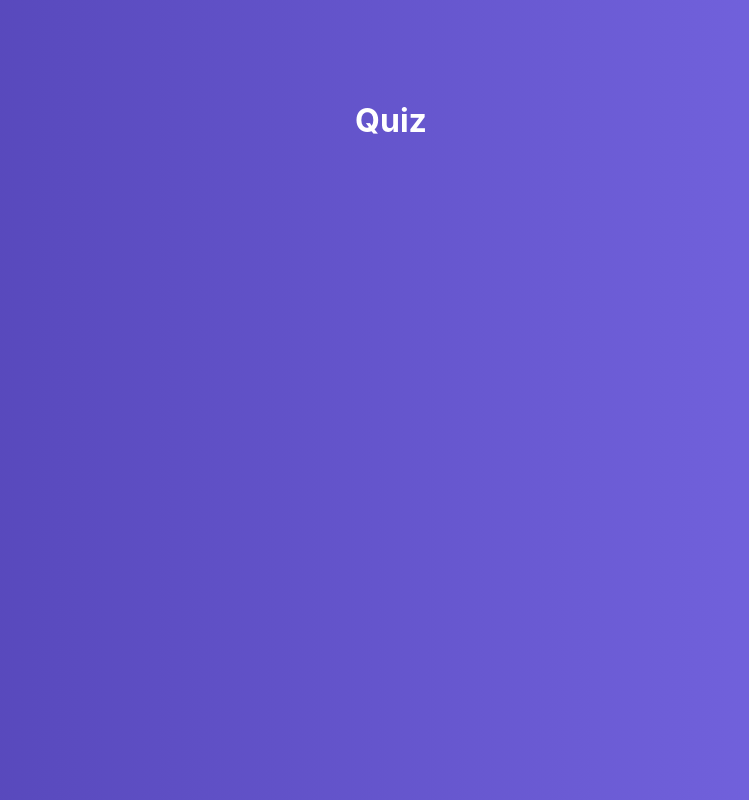
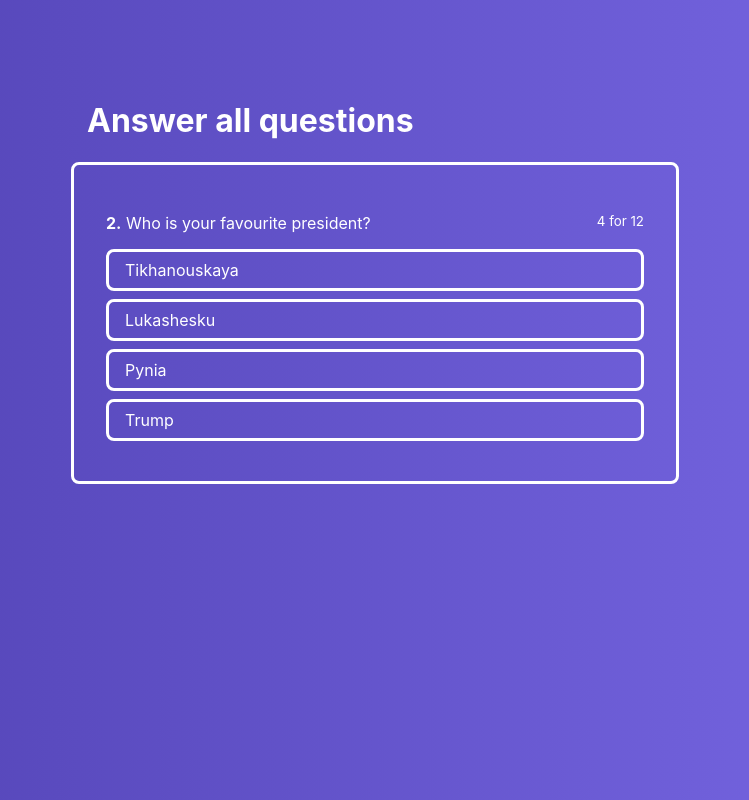
Before and after one commit to fragaLY/react-training-practice, a React (Create React App) app: page / in a window 1280 px wide. Shown: the whole page, without its empty margins (265-1014 px from the left). Built offline with nearby package versions, Linux system fonts and the light colour scheme.

Commit message:
Quiz implementation

```diff
--- a/src/components/ActiveQuiz/ActiveQuiz.js
+++ b/src/components/ActiveQuiz/ActiveQuiz.js
@@ -1,9 +1,21 @@
 import React from 'react'
-import classes from './ActiveQuiz.module.css'
+import classes from './ActiveQuiz.module.scss'
+import AnswersList from "./AnswersList/AnswersList";
 
 const ActiveQuiz = props => (
     <div className={classes.ActiveQuiz}>
+        <p className={classes.Question}>
+            <span>
+                <strong>
+                    2.
+                </strong>
+                &nbsp;
+                {props.question}
+            </span>
+            <small>4 for 12</small>
+        </p>
 
+        <AnswersList answers={props.answers} onAnswerClick={props.onAnswerClick}/>
     </div>
 )
 
--- /dev/null
+++ b/src/components/ActiveQuiz/ActiveQuiz.module.scss
@@ -0,0 +1,13 @@
+.ActiveQuiz {
+    padding: 2em;
+    color: #fff;
+    border: 0.2em solid #fff;
+    border-radius: 0.5em;
+    margin: 0 1em;
+    box-sizing: border-box;
+}
+
+.Question {
+    display: flex;
+    justify-content: space-between;
+}
--- /dev/null
+++ b/src/components/ActiveQuiz/AnswersList/AnswerItem/AnswerItem.js
@@ -0,0 +1,13 @@
+import React from 'react';
+import classes from './AnswerItem.module.scss'
+
+const AnswerItem = props => (
+    <li
+        className={classes.AnswerItem}
+        onClick={() => props.onAnswerClick(props.answer.id)}>
+        {props.answer.text}
+    </li>
+)
+
+
+export default AnswerItem
--- /dev/null
+++ b/src/components/ActiveQuiz/AnswersList/AnswerItem/AnswerItem.module.scss
@@ -0,0 +1,12 @@
+.AnswerItem {
+  border: 0.2em solid #fff;
+  border-radius: 0.5em;
+  padding: 0.5em 1em;
+  margin-bottom: 0.5em;
+  cursor: pointer;
+}
+
+.AnswerItem:hover {
+  background: rgba(255, 255, 255, .2);
+  transition: background .3s ease-in-out;
+}
--- /dev/null
+++ b/src/components/ActiveQuiz/AnswersList/AnswersList.js
@@ -0,0 +1,15 @@
+import React from 'react'
+import classes from './AnswersList.module.scss'
+import AnswerItem from "./AnswerItem/AnswerItem";
+
+const AnswersList = props => (
+    <ul className={classes.AnswersList}>
+        {props.answers.map((answer, index) => {
+            return (
+                <AnswerItem onAnswerClick={props.onAnswerClick} key={index} answer={answer}/>
+            )
+        })}
+    </ul>
+)
+
+export default AnswersList
--- /dev/null
+++ b/src/components/ActiveQuiz/AnswersList/AnswersList.module.scss
@@ -0,0 +1,5 @@
+.AnswersList {
+    list-style: none;
+    margin: 0;
+    padding: 0;
+}
--- a/src/containers/Quiz/Quiz.js
+++ b/src/containers/Quiz/Quiz.js
@@ -1,16 +1,38 @@
 import React, {Component} from 'react'
-import classes from './Quiz.module.css'
+import classes from './Quiz.module.scss'
+import ActiveQuiz from "../../components/ActiveQuiz/ActiveQuiz";
 
 class Quiz extends Component {
 
     state = {
-        quiz: []
+        quiz: [
+            {   question: 'Who is your favourite president?',
+                answers: [
+                    {text: 'Tikhanouskaya', id: 1},
+                    {text: 'Lukashesku', id: 2},
+                    {text: 'Pynia', id: 3},
+                    {text: 'Trump', id: 4}
+                ],
+                correctAnswerId: 1
+            },
+        ]
+    }
+
+    onAnswerClickHandler = (answerId) => {
+        console.log(answerId)
     }
 
     render() {
         return (
             <div className={classes.Quiz}>
-                <h1>Quiz</h1>
+                <div className={classes.QuizWrapper}>
+                    <h1>Answer all questions</h1>
+                    <ActiveQuiz
+                        onAnswerClick={this.onAnswerClickHandler}
+                        question={this.state.quiz[0].question}
+                        answers={this.state.quiz[0].answers}
+                    />
+                </div>
             </div>
         )
     }
--- a/src/containers/Quiz/Quiz.module.css
+++ b/src/containers/Quiz/Quiz.module.scss
@@ -11,3 +11,7 @@
     color: #fff;
     margin-left: 1em;
 }
+
+.QuizWrapper {
+    width: 50%;
+}
```
Also changed, not shown: src/components/ActiveQuiz/ActiveQuiz.module.css (deleted).
